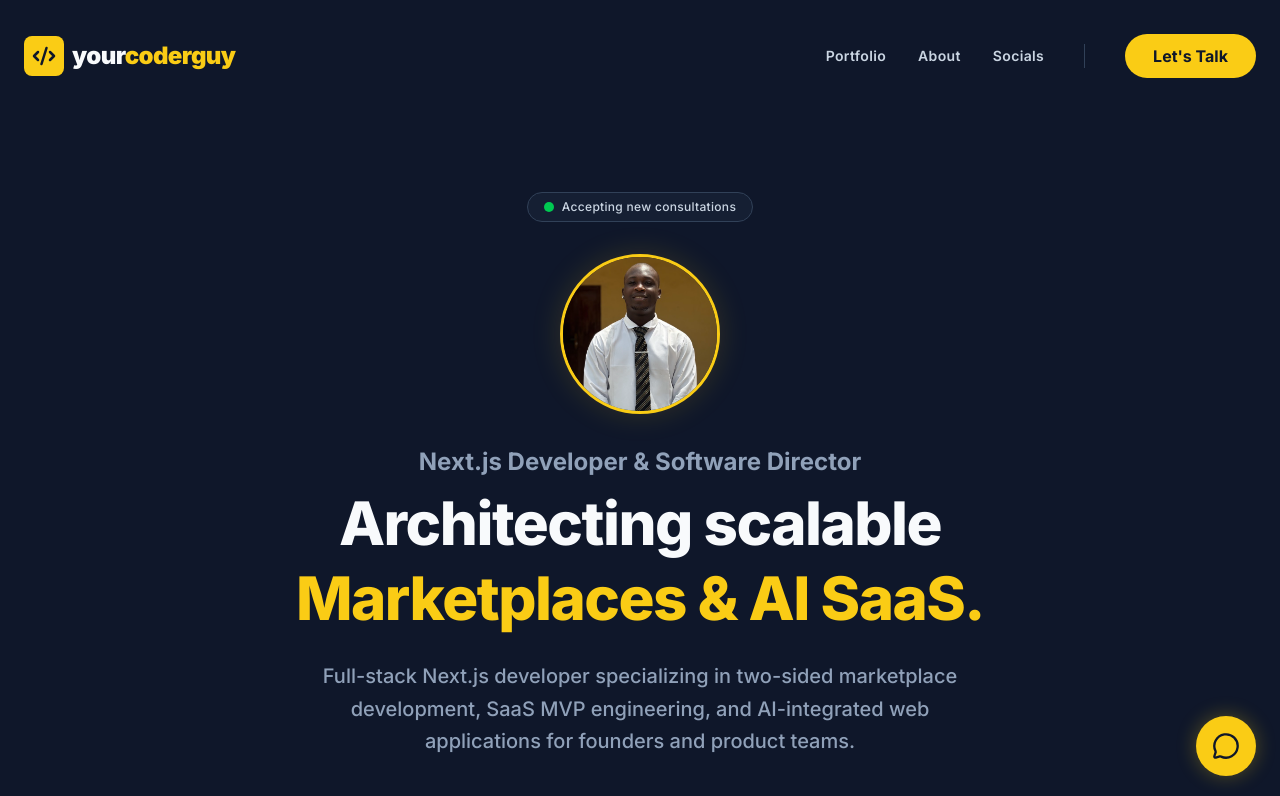
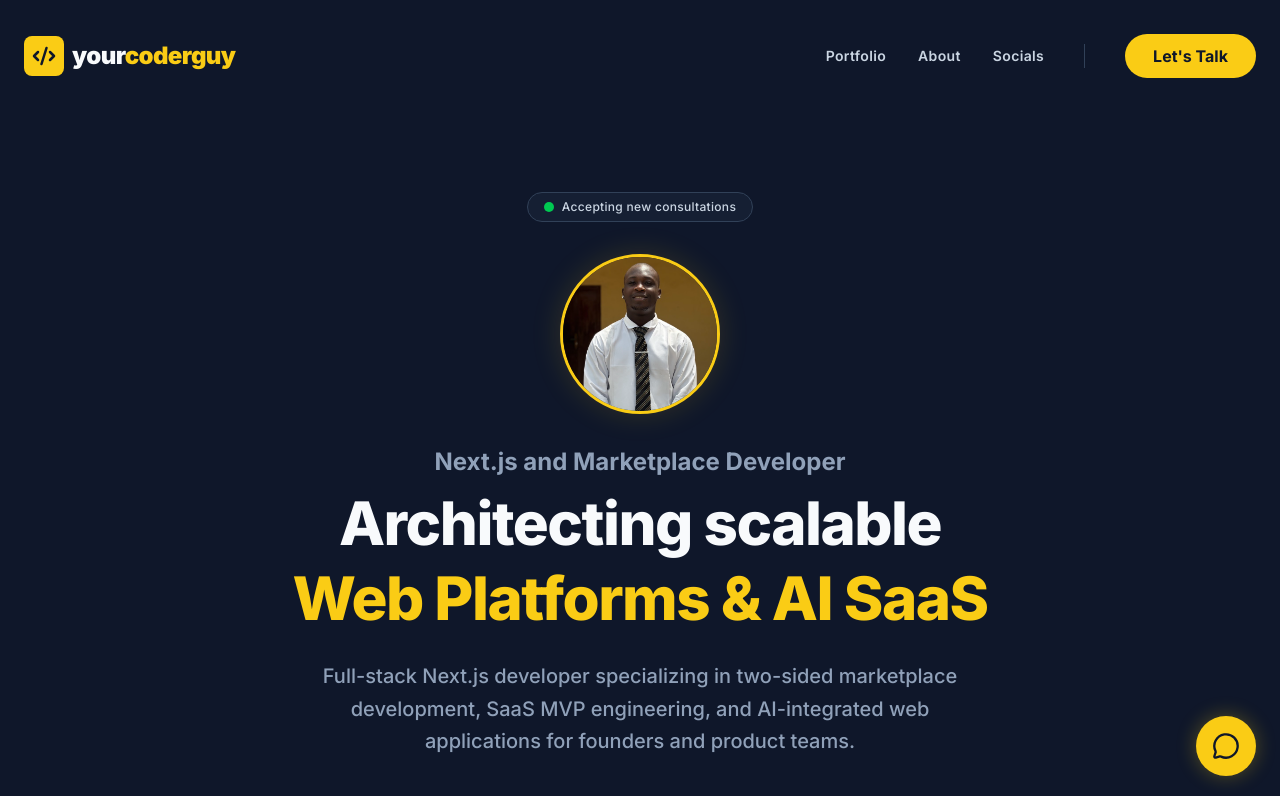
Before and after one commit to preckidtech/yourcoderguy, a Next.js app: page / in a window 1280 px wide. Shown: the top 796 px of the page. Built offline with nearby package versions, Linux system fonts and the light colour scheme.

Commit message:
home page updated

```diff
--- a/app/page.tsx
+++ b/app/page.tsx
@@ -85,9 +85,9 @@ export default function Home() {
           transition={{ delay: 0.1 }}
           className="text-4xl md:text-5xl lg:text-6xl font-extrabold tracking-tight mb-6 text-[#F8FAFC] leading-tight"
         >
-          <span className="block text-lg md:text-2xl font-bold text-slate-400 mb-2 tracking-normal">Next.js Developer & Software Director</span>
+          <span className="block text-lg md:text-2xl font-bold text-slate-400 mb-2 tracking-normal">Next.js and Marketplace Developer</span>
           Architecting scalable <br className="hidden md:block" />
-          <span className="text-[#FACC15]">Marketplaces & AI SaaS.</span>
+          <span className="text-[#FACC15]">Web Platforms & AI SaaS</span>
         </motion.h1>
 
         <motion.p
```
